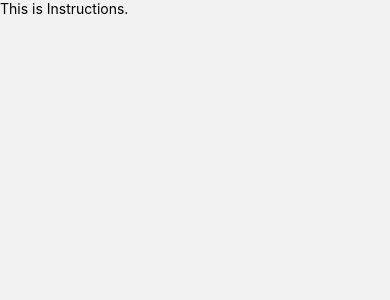
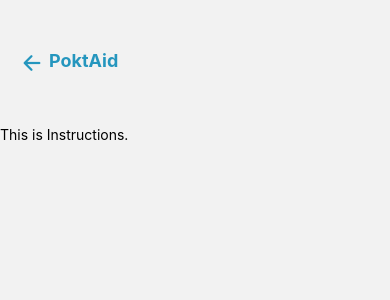
Before and after one commit to yushi2006/PoktAid, a React Native app: screen /Instructions in a window 390 px wide. Shown: the top 300 px of the page. Built offline with nearby package versions, Linux system fonts and the light colour scheme.

Commit message:
finishing the simple app bar

```diff
--- /dev/null
+++ b/app/components/bar.tsx
@@ -0,0 +1,39 @@
+import React, { Component } from 'react'
+import { Text, View, StyleSheet, TouchableOpacity } from 'react-native'
+import { useNavigation, useRoute } from '@react-navigation/native'
+import { Ionicons } from '@expo/vector-icons'
+
+const Bar = () => {
+    const navigator = useNavigation();
+    const route = useRoute();
+
+    const showBackButton = route.name !== 'Home';
+
+    return (
+        <View style={styles.container}>
+            {showBackButton ? (
+                <TouchableOpacity onPress={() => navigator.goBack()}>
+                    <Ionicons name='arrow-back' size={24} color='#2596be' />
+                </TouchableOpacity>
+            ): (<View style={{width: 24}}></View>)}
+            <Text style={styles.text}>PoktAid</Text>
+        </View>
+    )
+}
+
+const styles = StyleSheet.create({
+    container: {
+        flexDirection: 'row',
+        paddingVertical: 50,
+        paddingHorizontal: 20,
+    },
+    text: {
+        paddingLeft: 5,
+        color: "#2596be",
+        fontSize: 18,
+        fontStyle: 'normal',
+        fontWeight: 'bold'
+    }
+});
+
+export default Bar
--- a/app/screens/home.tsx
+++ b/app/screens/home.tsx
@@ -1,11 +1,13 @@
 import React, { Component } from 'react'
 import { Text, View, Button } from 'react-native'
-import { useNavigation } from '@react-navigation/native';
+import { useNavigation } from '@react-navigation/native'
+import Bar from '../components/bar'
 
 const Home = () => {
     const navigator = useNavigation();
     return (
         <View>
+            <Bar />
             <Text>This is the Home page.</Text>
             <Button title='Instructions' onPress={() => navigator.navigate('Instructions')} />
         </View>
--- a/app/screens/instructions.tsx
+++ b/app/screens/instructions.tsx
@@ -1,9 +1,11 @@
 import React, { Component } from 'react'
 import { Text, View } from 'react-native'
+import Bar from '../components/bar'
 
 const Instructions = () => {
     return(
         <View>
+            <Bar />
             <Text>This is Instructions.</Text>
         </View>
     )
--- a/package.json
+++ b/package.json
@@ -9,6 +9,7 @@
     "web": "expo start --web"
   },
   "dependencies": {
+    "@expo/vector-icons": "^14.1.0",
     "@react-native-voice/voice": "^3.2.4",
     "@react-navigation/native": "^7.1.14",
     "@react-navigation/native-stack": "^7.3.21",
```
Also changed, not shown: 1 other file (tests, documents, lock files or other folders).
